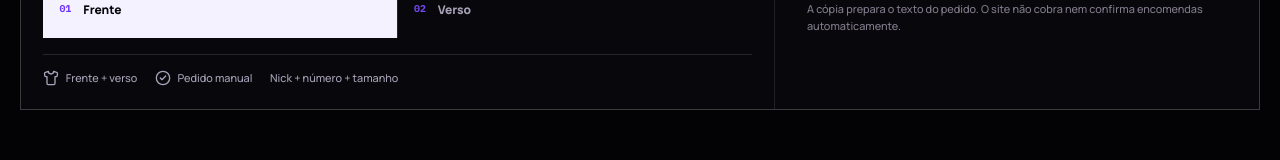
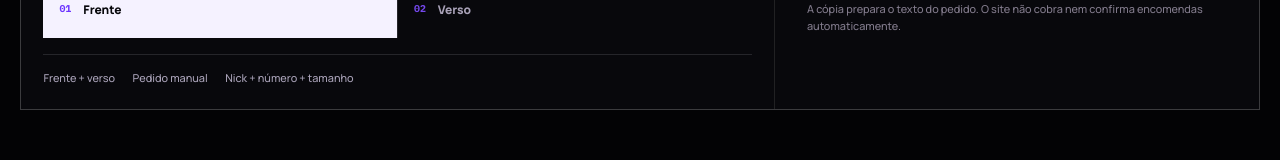
Before and after one commit to dstx11/Shush, a React (Vite) app: page /products/jersey in a window 1280 px wide. Shown: the part 974-1134 px from the top of the page. Built offline with nearby package versions, Linux system fonts and the light colour scheme.

Commit message:
Simplify icons in DropSection.tsx

```diff
--- a/src/components/drop/DropSection.tsx
+++ b/src/components/drop/DropSection.tsx
@@ -1,5 +1,4 @@
 import { useMemo, useState } from 'react';
-import { CheckCircle2, Shirt } from 'lucide-react';
 import { JerseyCustomizer } from './JerseyCustomizer';
 
 const jerseyViews = {
@@ -109,8 +108,8 @@ export function DropSection() {
             </div>
 
             <div className="audit-drop-facts">
-              <span><Shirt aria-hidden="true" className="h-4 w-4" /> Frente + verso</span>
-              <span><CheckCircle2 aria-hidden="true" className="h-4 w-4" /> Pedido manual</span>
+              <span>Frente + verso</span>
+              <span>Pedido manual</span>
               <span>Nick + número + tamanho</span>
             </div>
           </div>
```
